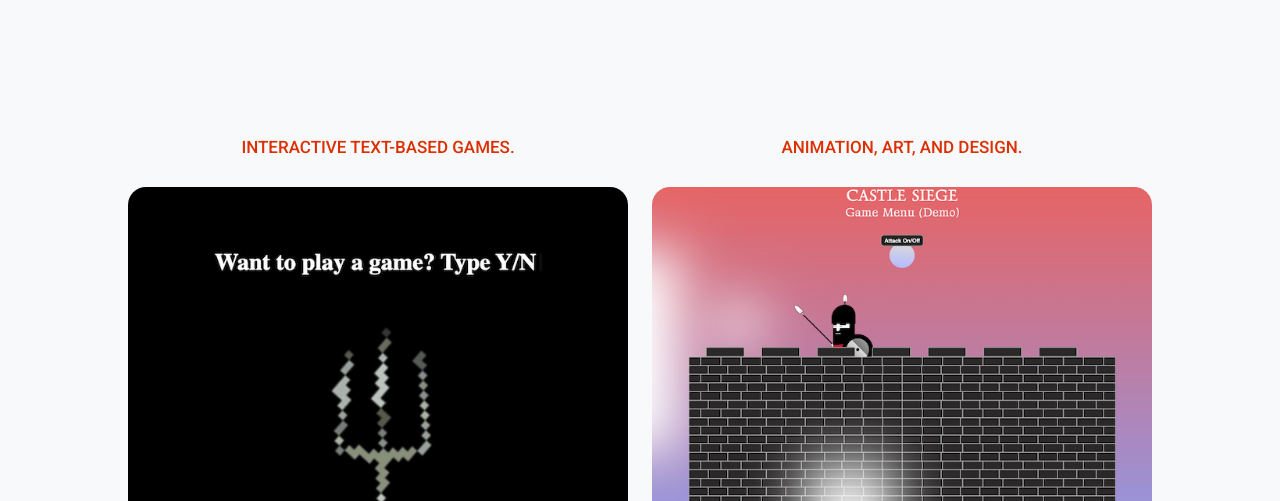
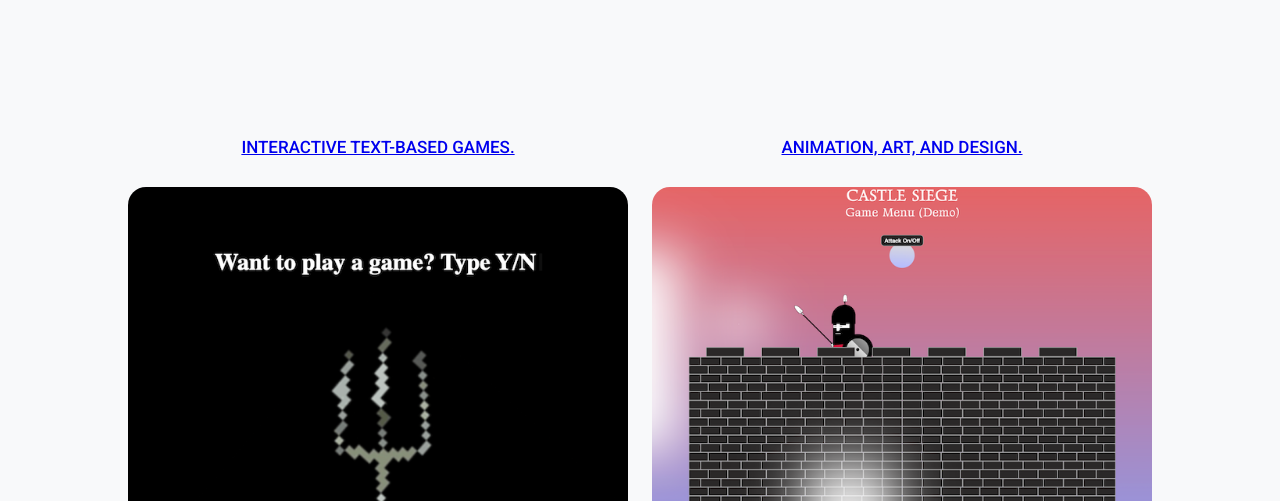
Before and after one commit to AndrewJamesBarker/Portfolio1, a plain HTML site: page index.html in a window 1280 px wide. Shown: the part 1520-2021 px from the top of the page. Drawn offline with Linux system fonts and the light colour scheme.

Commit message:
adding active links

```diff
--- a/index.html
+++ b/index.html
@@ -107,11 +107,11 @@
 
         <div class="flex-container widthControl">
         <div class="flex-item1">
-            <h3>INTERACTIVE TEXT-BASED GAMES.</h3>
-            <a href="#"><img class="responseImgFlex" src="Images/WhiteWitchIntro.png" width="640" height="450" alt="text game says do you want to play a game Y or N"></a>
+            <h3><a href="https://andrewjamesbarker.github.io/White-Witch-Pet-Project-Level-1/">INTERACTIVE TEXT-BASED GAMES.</h3>
+            <a href="https://andrewjamesbarker.github.io/White-Witch-Pet-Project-Level-1/"><img class="responseImgFlex" src="Images/WhiteWitchIntro.png" width="640" height="450" alt="text game says do you want to play a game Y or N"></a>
         </div>
         <div class="flex-item2">
-            <h3>ANIMATION, ART, AND DESIGN.</h3>
+            <h3><a href="https://andrewjamesbarker.github.io/Castle-Siege-GameMenu-Demo/">ANIMATION, ART, AND DESIGN.</h3>
             <a href="https://andrewjamesbarker.github.io/Castle-Siege-GameMenu-Demo/"><img class="responseImgFlex" src="Images/CastleSeigeScreenshot.png" width="640" height="450" alt="cartoon soldier pacing the top of a castle turret"></a>
         </div>
         </div>
```
Also changed, not shown: 1 other file.
